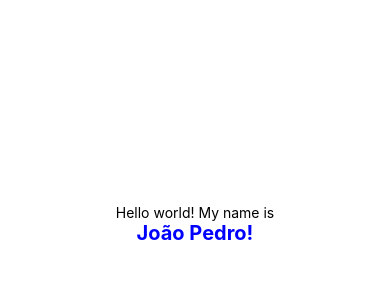
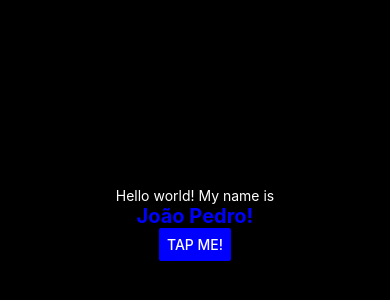
Before and after one commit to jpsantosss/rnative-goals-app, a React Native app: screen / in a window 390 px wide. Shown: the part 198-498 px from the top of the page. Built offline with nearby package versions, Linux system fonts and the light colour scheme.

Commit message:
created button and style.js

```diff
--- a/App.js
+++ b/App.js
@@ -1,26 +1,18 @@
 import { StatusBar } from 'expo-status-bar';
-import { StyleSheet, Text, View } from 'react-native';
+import { Text, View, Button } from 'react-native';
+import {styles} from './style'
 
 export default function App() {
   return (
     <View style={styles.container}>
-      <Text>Hello world! My name is</Text>
+      <View>
+        <Text style={styles.textParagraph}>Hello world! My name is</Text>
+      </View>
       <Text style={styles.text}>João Pedro!</Text>
-      <StatusBar style="auto" />
+      <Button title='Tap me!'
+      color='blue'
+      />
+      <StatusBar style="light" />
     </View>
   );
 }
-
-const styles = StyleSheet.create({
-  container: {
-    flex: 1,
-    backgroundColor: '#fff',
-    alignItems: 'center',
-    justifyContent: 'center',
-  },
-  text: {
-    color: 'blue',
-    fontWeight: 'bold',
-    fontSize: 20,
-  },
-});
--- /dev/null
+++ b/style.js
@@ -0,0 +1,17 @@
+import { StyleSheet } from 'react-native';
+export const styles = StyleSheet.create({
+    container: {
+      flex: 1,
+      backgroundColor: '#000',
+      alignItems: 'center',
+      justifyContent: 'center',
+    },
+    textParagraph: {
+        color: 'white',
+    },
+    text: {
+      color: 'blue',
+      fontWeight: 'bold',
+      fontSize: 20,
+    },
+  });
```
